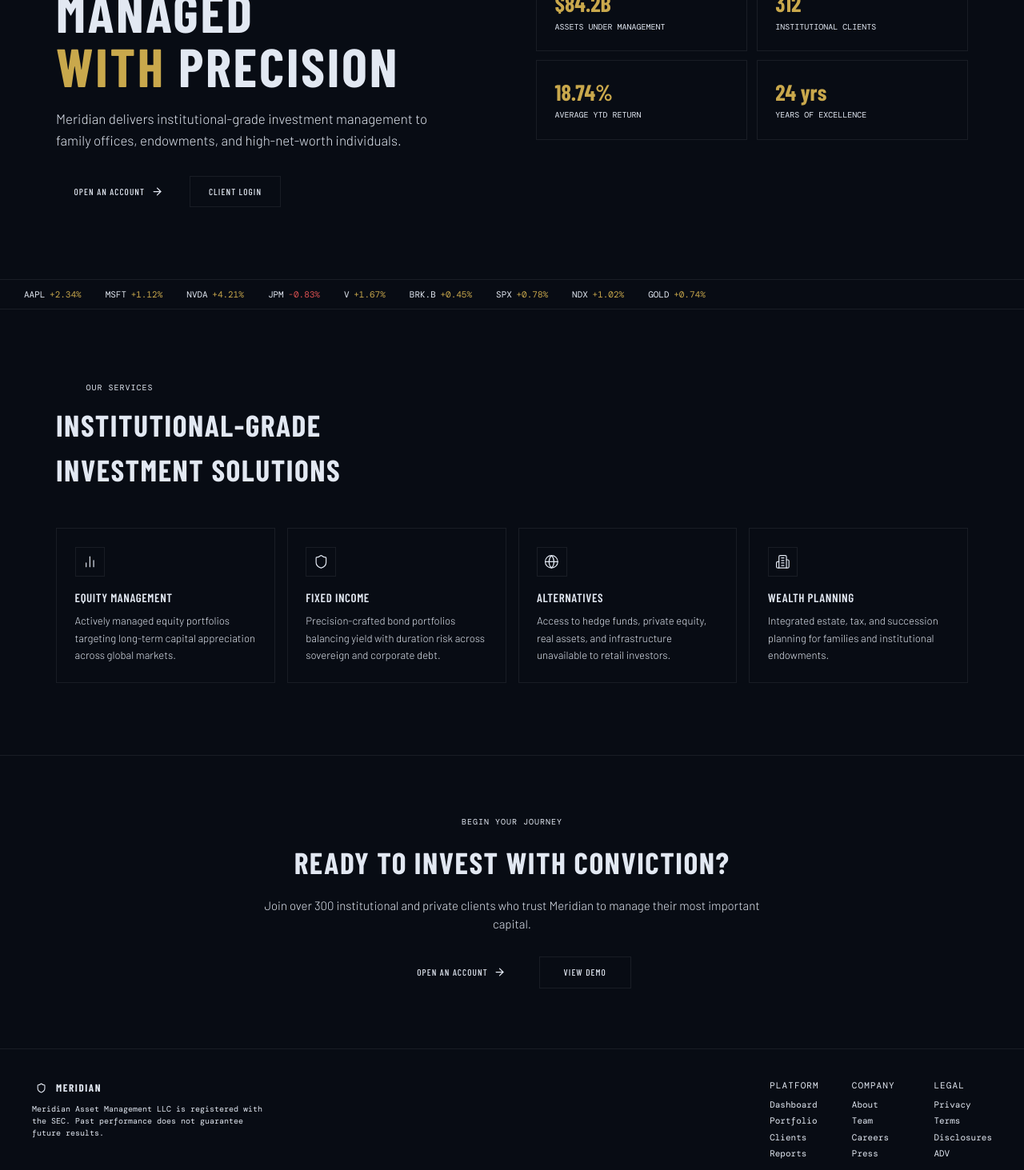
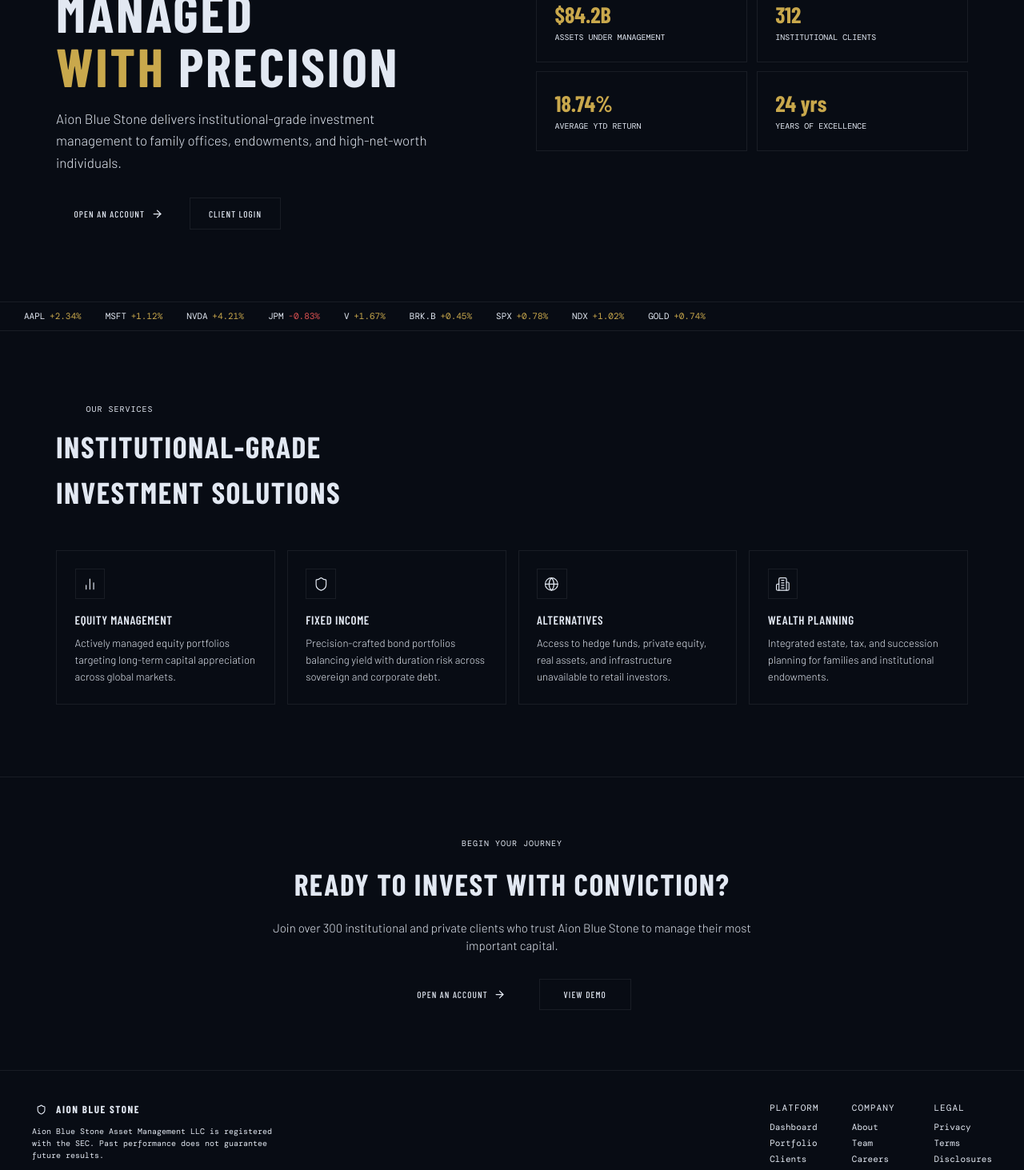
Before and after one commit to rahulpagar-dev/React19, a React (Vite) app: page / in a window 1280 px wide. Shown: the part 240-1703 px from the top of the page at 80% size. Built offline with nearby package versions, Linux system fonts and the light colour scheme; a web font is replaced by a local one.

Commit message:
Update branding to Aion Blue Stone

```diff
--- a/src/app/App.tsx
+++ b/src/app/App.tsx
@@ -318,7 +318,7 @@ function SidebarContent({ active, onNav, onClose }: { active: string; onNav: (id
             <Shield className="w-4 h-4 text-primary-foreground" strokeWidth={2} />
           </div>
           <div>
-            <div className="text-sm font-bold text-foreground" style={{ ...condensed, letterSpacing: "0.15em" }}>MERIDIAN</div>
+            <div className="text-sm font-bold text-foreground" style={{ ...condensed, letterSpacing: "0.15em" }}>AION BLUE STONE</div>
             <div className="text-[9px] text-muted-foreground" style={mono}>ASSET MANAGEMENT</div>
           </div>
         </button>
@@ -1307,7 +1307,7 @@ function HomePage() {
               <Shield className="w-4 h-4 text-primary-foreground" strokeWidth={2} />
             </div>
             <div>
-              <div className="text-sm font-bold text-foreground" style={{ ...condensed, letterSpacing: "0.15em" }}>MERIDIAN</div>
+              <div className="text-sm font-bold text-foreground" style={{ ...condensed, letterSpacing: "0.15em" }}>AION BLUE STONE</div>
               <div className="text-[9px] text-muted-foreground hidden sm:block" style={mono}>ASSET MANAGEMENT</div>
             </div>
           </div>
@@ -1358,7 +1358,7 @@ function HomePage() {
               <span style={{ color: primary }}>With</span>{" "}<span className="text-foreground">Precision</span>
             </h1>
             <p className="text-muted-foreground text-base sm:text-lg mb-8 max-w-lg leading-relaxed" style={{ fontWeight: 300 }}>
-              Meridian delivers institutional-grade investment management to family offices, endowments, and high-net-worth individuals.
+              Aion Blue Stone delivers institutional-grade investment management to family offices, endowments, and high-net-worth individuals.
             </p>
             <div className="flex flex-wrap gap-3">
               <Btn variant="primary" onClick={() => navigate("signup")} className="px-5 sm:px-6 py-2.5 sm:py-3 text-sm">
@@ -1424,7 +1424,7 @@ function HomePage() {
             Ready to invest with conviction?
           </h2>
           <p className="text-muted-foreground mb-8 text-sm sm:text-base" style={{ fontWeight: 300 }}>
-            Join over 300 institutional and private clients who trust Meridian to manage their most important capital.
+            Join over 300 institutional and private clients who trust Aion Blue Stone to manage their most important capital.
           </p>
           <div className="flex justify-center gap-3 flex-wrap">
             <Btn variant="primary" onClick={() => navigate("signup")} className="px-6 sm:px-8 py-2.5 sm:py-3 text-sm">
@@ -1446,10 +1446,10 @@ function HomePage() {
                 <div className="w-6 h-6 bg-primary flex items-center justify-center">
                   <Shield className="w-3.5 h-3.5 text-primary-foreground" strokeWidth={2} />
                 </div>
-                <span className="text-sm font-bold text-foreground" style={{ ...condensed, letterSpacing: "0.12em" }}>MERIDIAN</span>
+                <span className="text-sm font-bold text-foreground" style={{ ...condensed, letterSpacing: "0.12em" }}>AION BLUE STONE</span>
               </div>
               <p className="text-[10px] text-muted-foreground max-w-xs" style={mono}>
-                Meridian Asset Management LLC is registered with the SEC. Past performance does not guarantee future results.
+                Aion Blue Stone Asset Management LLC is registered with the SEC. Past performance does not guarantee future results.
               </p>
             </div>
             <div className="grid grid-cols-3 gap-6 sm:gap-8 text-[11px]" style={mono}>
@@ -1494,7 +1494,7 @@ function LoginPage() {
             <Shield className="w-4 h-4 text-primary-foreground" strokeWidth={2} />
           </div>
           <div>
-            <div className="text-sm font-bold text-foreground" style={{ ...condensed, letterSpacing: "0.15em" }}>MERIDIAN</div>
+            <div className="text-sm font-bold text-foreground" style={{ ...condensed, letterSpacing: "0.15em" }}>AION BLUE STONE</div>
             <div className="text-[9px] text-muted-foreground" style={mono}>ASSET MANAGEMENT</div>
           </div>
         </div>
@@ -1507,7 +1507,7 @@ function LoginPage() {
           </h2>
           <p className="text-muted-foreground" style={{ fontWeight: 300 }}>Access real-time performance data, review your allocations, and communicate with your advisor — all in one secure place.</p>
         </div>
-        <div className="relative text-[10px] text-muted-foreground" style={mono}>© 2024 Meridian Asset Management LLC · SEC Registered</div>
+        <div className="relative text-[10px] text-muted-foreground" style={mono}>© 2024 Aion Blue Stone Asset Management LLC · SEC Registered</div>
       </div>
 
       {/* Form */}
@@ -1517,7 +1517,7 @@ function LoginPage() {
           <div className="w-7 h-7 bg-primary flex items-center justify-center">
             <Shield className="w-4 h-4 text-primary-foreground" strokeWidth={2} />
           </div>
-          <span className="text-sm font-bold text-foreground" style={{ ...condensed, letterSpacing: "0.15em" }}>MERIDIAN</span>
+          <span className="text-sm font-bold text-foreground" style={{ ...condensed, letterSpacing: "0.15em" }}>AION BLUE STONE</span>
         </div>
 
         <div className="w-full max-w-sm">
@@ -1582,7 +1582,7 @@ function SignupPage() {
             <Shield className="w-4 h-4 text-primary-foreground" strokeWidth={2} />
           </div>
           <div>
-            <div className="text-sm font-bold text-foreground" style={{ ...condensed, letterSpacing: "0.15em" }}>MERIDIAN</div>
+            <div className="text-sm font-bold text-foreground" style={{ ...condensed, letterSpacing: "0.15em" }}>AION BLUE STONE</div>
             <div className="text-[9px] text-muted-foreground" style={mono}>ASSET MANAGEMENT</div>
           </div>
         </div>
@@ -1601,7 +1601,7 @@ function SignupPage() {
             ))}
           </div>
         </div>
-        <div className="relative text-[10px] text-muted-foreground" style={mono}>© 2024 Meridian Asset Management LLC</div>
+        <div className="relative text-[10px] text-muted-foreground" style={mono}>© 2024 Aion Blue Stone Asset Management LLC</div>
       </div>
 
       {/* Form */}
@@ -1613,7 +1613,7 @@ function SignupPage() {
               <div className="w-6 h-6 bg-primary flex items-center justify-center">
                 <Shield className="w-3.5 h-3.5 text-primary-foreground" strokeWidth={2} />
               </div>
-              <span className="text-sm font-bold text-foreground" style={{ ...condensed, letterSpacing: "0.15em" }}>MERIDIAN</span>
+              <span className="text-sm font-bold text-foreground" style={{ ...condensed, letterSpacing: "0.15em" }}>AION BLUE STONE</span>
             </div>
             <div className="flex gap-1">
               {steps.map(({ n }) => (
```
